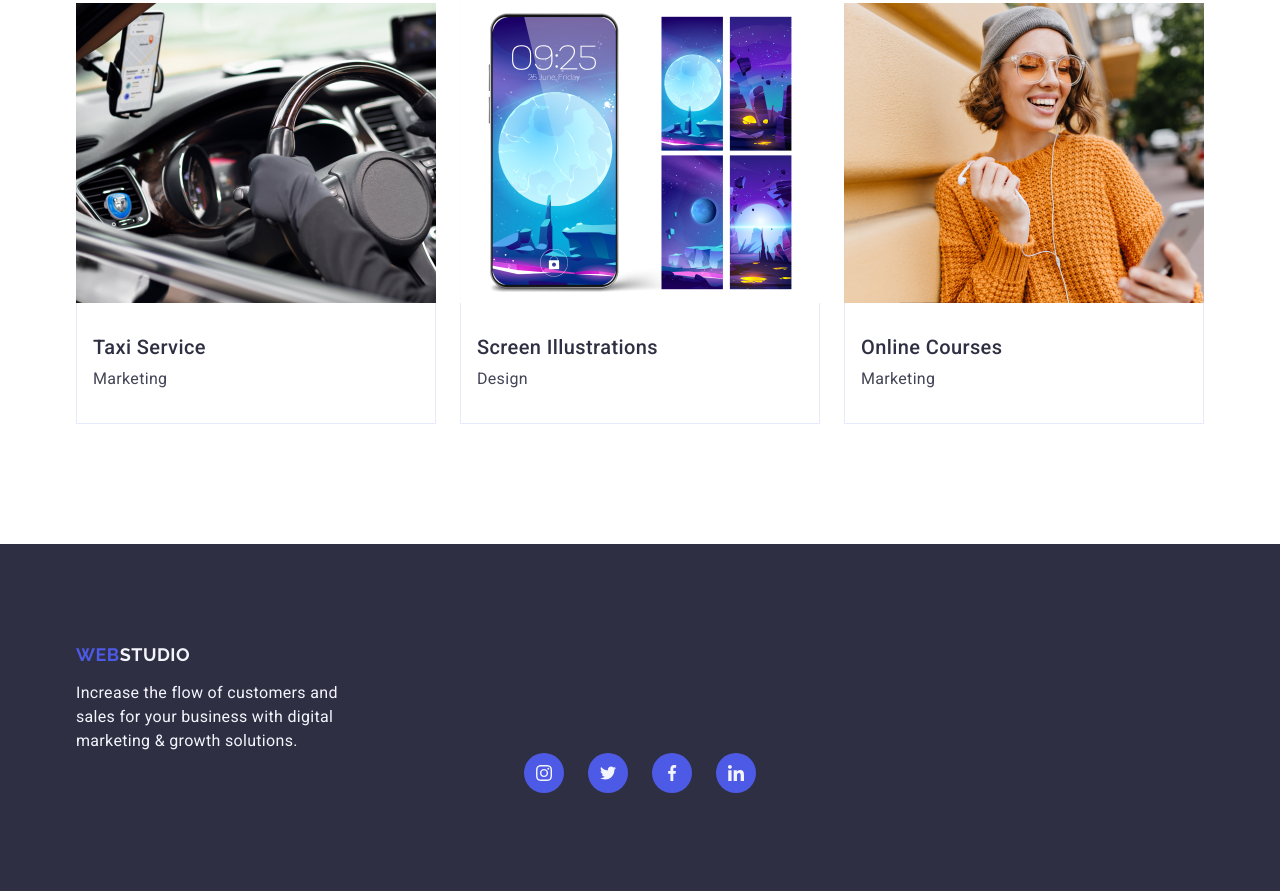
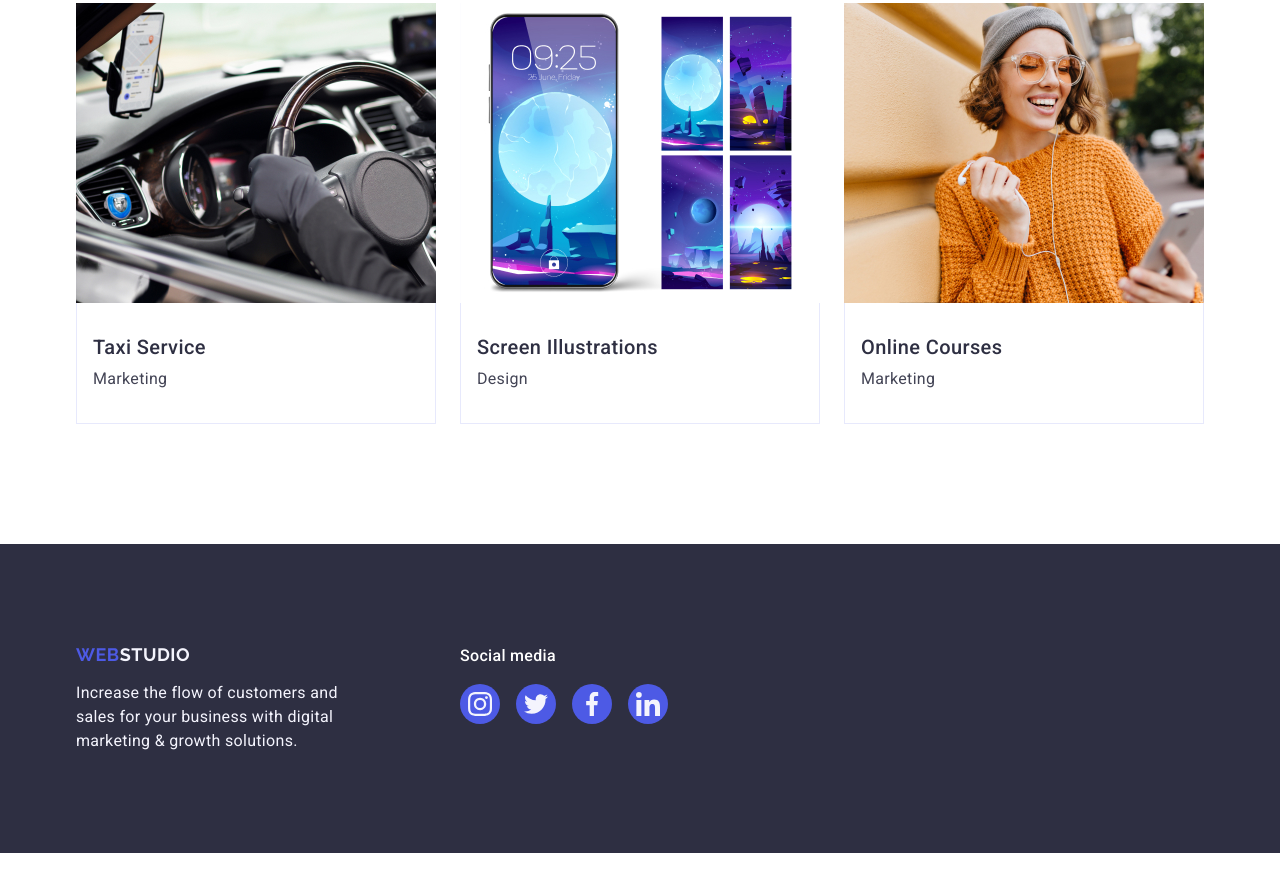
Before and after one commit to RomaShekel/goit-home-work-04, a plain HTML site: page index.html in a window 1280 px wide. Shown: the part 2639-3530 px from the top of the page. After the commit the page ends 3492 px from the top, so only its background shows below. Drawn offline with nearby package versions, Linux system fonts and the light colour scheme.

Commit message:
Add files via upload

```diff
--- a/css/styles.css
+++ b/css/styles.css
@@ -410,6 +410,24 @@ ul {
     padding-bottom: 100px;
 }
 
+.footer-div {
+    display: flex;
+    align-items: baseline;
+}
+
+.footer-logo-and-text-div {
+    margin-right: 120px;
+}
+
+.social-media-footer {
+    color: var(--WHITE, #FFF);
+    font-size: 16px;
+    font-weight: 500;
+    line-height: 1.5;
+    letter-spacing: 0.02em;
+    margin-bottom: 16px;
+}
+
 .footer-text {
     color: var(--cloud, #F4F4FD);
     line-height: 1.5;
@@ -425,7 +443,27 @@ ul {
 .social-networks-icon-list-footer {
     display: flex;
     justify-content: center;
-    gap: 24px;
+    gap: 16px;
+}
+
+.social-networks-icon-list-footer-item {
+    width: 40px;
+    height: 40px;
+}
+
+.social-networks-icon-list-footer-item-link {
+    display: flex;
+    justify-content: center;
+    align-items: center;
+    width: 100%;
+    height: 100%;
+    background-color: #4d5ae5;
+    border-radius: 50%;
+}
+
+.social-networks-icon-list-footer-item-link:hover,
+.social-networks-icon-list-footer-item-link:focus {
+    background-color: #31d0aa;
 }
 
 footer nav {
--- a/index.html
+++ b/index.html
@@ -390,46 +390,51 @@
 
     <footer class="footer">
         <div class="footer-div container">
-
-        <a class="lower-logo link" href="./index.html">Web<span class="lower-span">Studio</span></a>
+            <div class="footer-logo-and-text-div">
+        <a class="lower-logo link" href="./index.html">Web<span class="lower-span">Studio</span>
+        </a>
         <p class="footer-text">
             Increase the flow of customers and sales for your business with digital marketing & growth solutions.
         </p>
+        </div>
 
 
+        <div class="social-networks-icon-list-footer-div">
+            <p class="social-media-footer">Social media</p>
 
 
         <ul class="social-networks-icon-list-footer">
-        <li class="social-networks-icon-list-item">
-            <a href="" class="social-networks-icon-list-item-link link">
-            <svg class="instagram-icon social-networks-icon" width="16" height="16">
+        <li class="social-networks-icon-list-footer-item">
+            <a href="" class="social-networks-icon-list-footer-item-link link">
+            <svg class="instagram-icon social-networks-icon" width="24" height="24">
                 <use class="social-networks-icon" href="/images/icon/icons.svg#icon-instagram"></use>
             </svg>
             </a>
         </li>
-        <li class="social-networks-icon-list-item">
-            <a href="" class="social-networks-icon-list-item-link link">
-            <svg class="twiter-icon social-networks-icon" width="16" height="16">
+        <li class="social-networks-icon-list-footer-item">
+            <a href="" class="social-networks-icon-list-footer-item-link link">
+            <svg class="twiter-icon social-networks-icon" width="24" height="24">
                 <use href="/images/icon/icons.svg#icon-twitter"></use>
             </svg>
             </a>
         </li>
-        <li class="social-networks-icon-list-item">
-            <a href="" class="social-networks-icon-list-item-link link">
-            <svg class="facebook-icon social-networks-icon" width="16" height="16">
+        <li class="social-networks-icon-list-footer-item">
+            <a href="" class="social-networks-icon-list-footer-item-link link">
+            <svg class="facebook-icon social-networks-icon" width="24" height="24">
                 <use href="/images/icon/icons.svg#icon-facebook"></use>
             </svg>
            </a>
         </li>
-        <li class="social-networks-icon-list-item">
-            <a href="" class="social-networks-icon-list-item-link link">
-            <svg class="linkedin-icon social-networks-icon" width="16" height="16">
+        <li class="social-networks-icon-list-footer-item">
+            <a href="" class="social-networks-icon-list-footer-item-link link">
+            <svg class="linkedin-icon social-networks-icon" width="24" height="24">
                 <use href="/images/icon/icons.svg#icon-linkedin"></use>
             </svg>
             </a>
        </li>
        </ul>
        </div>
+       </div>
     </footer>
 </body>
 </html>
```
